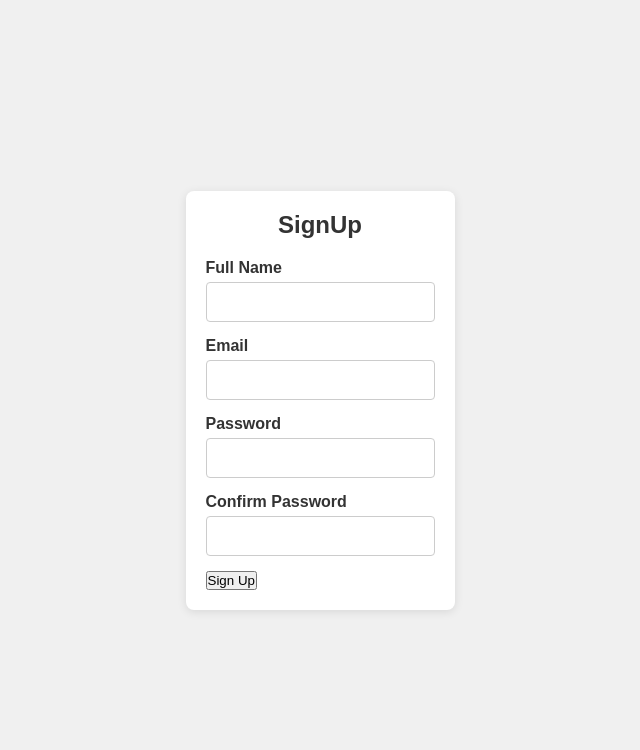
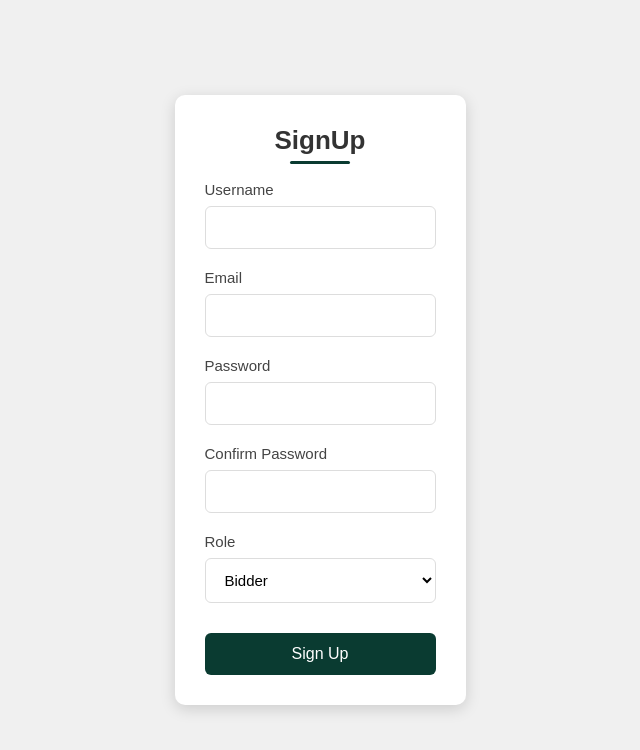
Before and after one commit to 0d-fako/JavascriptClass, a React (Vite) app in the folder May-2025/MovieApp/MovieApp/: page / in a window 1280 px wide. Shown: the top 750 px of the page, without its empty margins (320-960 px from the left). Built offline with nearby package versions, Linux system fonts and the light colour scheme.

Commit message:
Fixed Connection issues

```diff
--- a/May-2025/MovieApp/MovieApp/src/component/auth/signUp/signUp.jsx
+++ b/May-2025/MovieApp/MovieApp/src/component/auth/signUp/signUp.jsx
@@ -4,23 +4,18 @@ import CustomButton from "../../../reuseable/CustomButton";
 import { useState } from "react";
 import { useSignupMutation } from "../../../service/userAuthApi";
 
-
-
-
 const SignUp = () => {
-
-
     const userDetails = {
-        fullName: "",
+        username: "",
         email: "",
         password: "",
         confirmPassword: "",
+        role: "bidder"
     };
 
     const [userData, setUserData] = useState(userDetails);
-
-    const res = useSignupMutation();
-    console.log(res);
+    const [passwordsMatch, setPasswordsMatch] = useState(true);
+    const [signUp, { isLoading, isError, error }] = useSignupMutation();
 
     const handleInput = (event) => {
         const { name, value } = event.target;
@@ -28,40 +23,125 @@ const SignUp = () => {
             ...prev,
             [name]: value.trim(),
         }));
+
+        // Check if passwords match when confirmPassword is changed
+        if (name === "confirmPassword" || name === "password") {
+            const otherField = name === "password" ? "confirmPassword" : "password";
+            setPasswordsMatch(value === userData[otherField] || !userData[otherField]);
+        }
+    };
+
+    const submitHandler = async (event) => {
+        event.preventDefault();
+
+        // Validate passwords match
+        if (userData.password !== userData.confirmPassword) {
+            setPasswordsMatch(false);
+            return;
         }
 
+        // Create the payload object in the format expected by your backend
+        const payload = {
+            username: userData.username,
+            email: userData.email,
+            password: userData.password,
+            role: userData.role,
+            profile_picture: null // Optional field, set to null
+        };
 
-    console.log(userData);
-
+        try {
+            const response = await signUp(payload).unwrap();
+            console.log("Signup successful:", response);
+            // Handle successful signup (redirect, show message, etc.)
+        } catch (err) {
+            console.error("Error signing up:", err);
+            // Handle error (show error message to user)
+        }
+    };
 
     return (
         <div className={style.signUp}>
             <h2>SignUp</h2>
-        <form>
-
+            <form onSubmit={submitHandler}>
                 <div className={style.formGroup}>
-                <label htmlFor="fullName">Full Name </label>
-                <input type="fullName" id="fullName" name="fullName" onChange ={handleInput} required />
+                    <label htmlFor="username">Username</label>
+                    <input
+                        type="text"
+                        id="username"
+                        name="username"
+                        value={userData.username}
+                        onChange={handleInput}
+                        required
+                    />
                 </div>
 
                 <div className={style.formGroup}>
-                <label htmlFor="email">Email </label>
-                <input type="email" id="email" name="email" onChange ={handleInput} required />
+                    <label htmlFor="email">Email</label>
+                    <input
+                        type="email"
+                        id="email"
+                        name="email"
+                        value={userData.email}
+                        onChange={handleInput}
+                        required
+                    />
                 </div>
 
                 <div className={style.formGroup}>
-                <label htmlFor="password">Password </label>
-                <input type="password" id="password" name="password" onChange ={handleInput} required />
-            </div>
-            <div className={style.formGroup}>
-                <label htmlFor="confirmPassword">Confirm Password </label>
-                <input type="password" id="confirmPassword" name="confirmPassword" onChange ={handleInput} required />
+                    <label htmlFor="password">Password</label>
+                    <input
+                        type="password"
+                        id="password"
+                        name="password"
+                        value={userData.password}
+                        onChange={handleInput}
+                        required
+                    />
                 </div>
 
-            <CustomButton text="Sign Up" type="submit" className="sign-up-button" />
+                <div className={style.formGroup}>
+                    <label htmlFor="confirmPassword">Confirm Password</label>
+                    <input
+                        type="password"
+                        id="confirmPassword"
+                        name="confirmPassword"
+                        value={userData.confirmPassword}
+                        onChange={handleInput}
+                        required
+                    />
+                    {!passwordsMatch && (
+                        <p className={style.errorMessage}>Passwords do not match</p>
+                    )}
+                </div>
+
+                <div className={style.formGroup}>
+                    <label htmlFor="role">Role</label>
+                    <select
+                        id="role"
+                        name="role"
+                        value={userData.role}
+                        onChange={handleInput}
+                    >
+                        <option value="bidder">Bidder</option>
+                        <option value="auctioneer">Auctioneer</option>
+                    </select>
+                </div>
+
+                <CustomButton
+                    text={isLoading ? "Signing Up..." : "Sign Up"}
+                    type="submit"
+                    className="sign-up-button"
+                    disabled={isLoading || !passwordsMatch}
+                />
+
+                {isError && (
+                    <p className={style.errorMessage}>
+                        {error?.data?.error || "An error occurred during signup"}
+                    </p>
+                )}
             </form>
         </div>
     );
-}
+};
 
 export default SignUp;
--- a/May-2025/MovieApp/MovieApp/src/component/auth/signUp/signUp.module.css
+++ b/May-2025/MovieApp/MovieApp/src/component/auth/signUp/signUp.module.css
@@ -1,3 +1,4 @@
+/* signUp.module.css */
 * {
     margin: 0;
     padding: 0;
@@ -15,39 +16,106 @@ body {
     width: 100%;
 }
 
-
-.signUp{
+.signUp {
     width: 100%;
-    max-width: 400px;
-    padding: 20px;
+    max-width: 450px;
+    padding: 30px;
     background-color: #fff;
-    border-radius: 8px;
-    box-shadow: 0 2px 10px rgba(0, 0, 0, 0.1);
+    border-radius: 10px;
+    box-shadow: 0 4px 15px rgba(0, 0, 0, 0.15);
 }
 
 .signUp h2 {
     text-align: center;
-    margin-bottom: 20px;
+    margin-bottom: 25px;
     color: #333;
-    text-decoration: rgb(10, 59, 49);
+    font-size: 26px;
+    font-weight: 600;
+    position: relative;
 }
 
+.signUp h2::after {
+    content: '';
+    position: absolute;
+    bottom: -8px;
+    left: 50%;
+    transform: translateX(-50%);
+    width: 60px;
+    height: 3px;
+    background-color: #0a3b31;
+    border-radius: 2px;
+}
 
 .formGroup {
-    margin-bottom: 15px;
+    margin-bottom: 20px;
 }
-
 
 .formGroup label {
     display: block;
-    margin-bottom: 5px;
-    font-weight: bold;
+    margin-bottom: 8px;
+    font-weight: 500;
+    color: #444;
+    font-size: 15px;
 }
 
-.formGroup input {
+.formGroup input,
+.formGroup select {
     width: 100%;
-    padding: 10px;
-    border: 1px solid #ccc;
-    border-radius: 4px;
+    padding: 12px 15px;
+    border: 1px solid #ddd;
+    border-radius: 6px;
+    font-size: 15px;
+    transition: all 0.3s ease;
+}
+
+.formGroup input:focus,
+.formGroup select:focus {
+    border-color: #0a3b31;
+    box-shadow: 0 0 0 3px rgba(10, 59, 49, 0.1);
+    outline: none;
+}
+
+/* For the select dropdown */
+.formGroup select {
+    background-color: white;
+    cursor: pointer;
+}
+
+/* Error message styles */
+.errorMessage {
+    color: #e74c3c;
+    font-size: 14px;
+    margin-top: 5px;
+}
+
+/* Button styling - update the CustomButton component or apply these where needed */
+:global(.sign-up-button) {
+    width: 100%;
+    padding: 12px;
+    background-color: #0a3b31;
+    color: white;
+    border: none;
+    border-radius: 6px;
     font-size: 16px;
+    font-weight: 500;
+    cursor: pointer;
+    transition: background-color 0.3s;
+    margin-top: 10px;
 }
+
+:global(.sign-up-button:hover) {
+    background-color: #0c4c3e;
+}
+
+:global(.sign-up-button:disabled) {
+    background-color: #95a5a6;
+    cursor: not-allowed;
+}
+
+/* Media query for smaller screens */
+@media (max-width: 500px) {
+    .signUp {
+        padding: 20px;
+        max-width: 90%;
+    }
+}
--- a/May-2025/MovieApp/MovieApp/src/service/userAuthApi.jsx
+++ b/May-2025/MovieApp/MovieApp/src/service/userAuthApi.jsx
@@ -1,7 +1,7 @@
 import { createApi, fetchBaseQuery } from '@reduxjs/toolkit/query/react';
 import SignUp from '../component/auth/signUp/signUp';
 
-const url = "http://localhost:8080";
+const url = "http://localhost:5000";
 
 export const userAuthApiSlice = createApi({
     reducerPath: 'userAuthApi',
@@ -9,7 +9,7 @@ export const userAuthApiSlice = createApi({
     endpoints: (builder) => ({
         signup: builder.mutation({
             query: (data) => ({
-                url: '/signup',
+                url: '/api/auth/register',
                 method: 'POST',
                 headers: {
                     'Content-Type': 'application/json',
```
Lines whose indentation alone changed are shown as unchanged.
